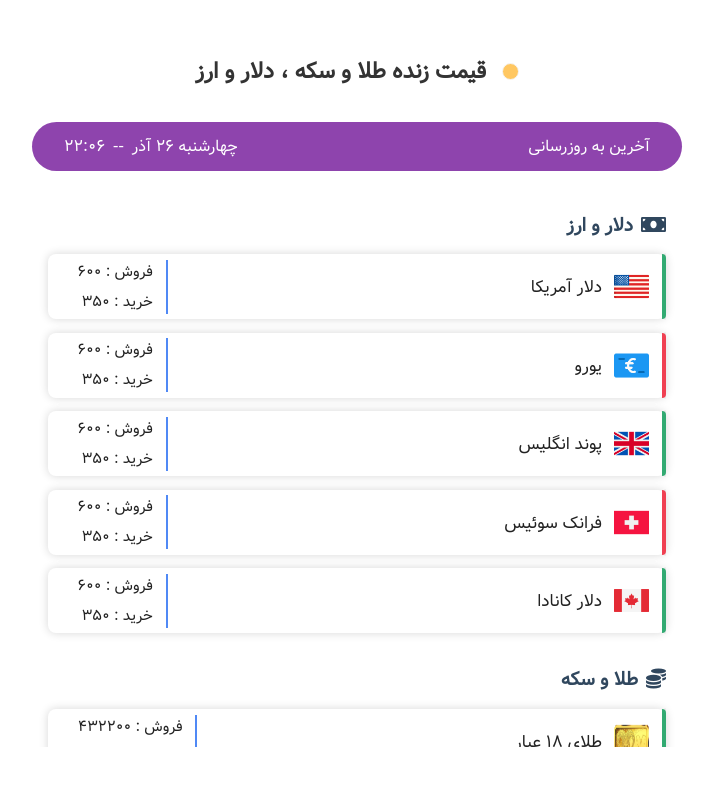
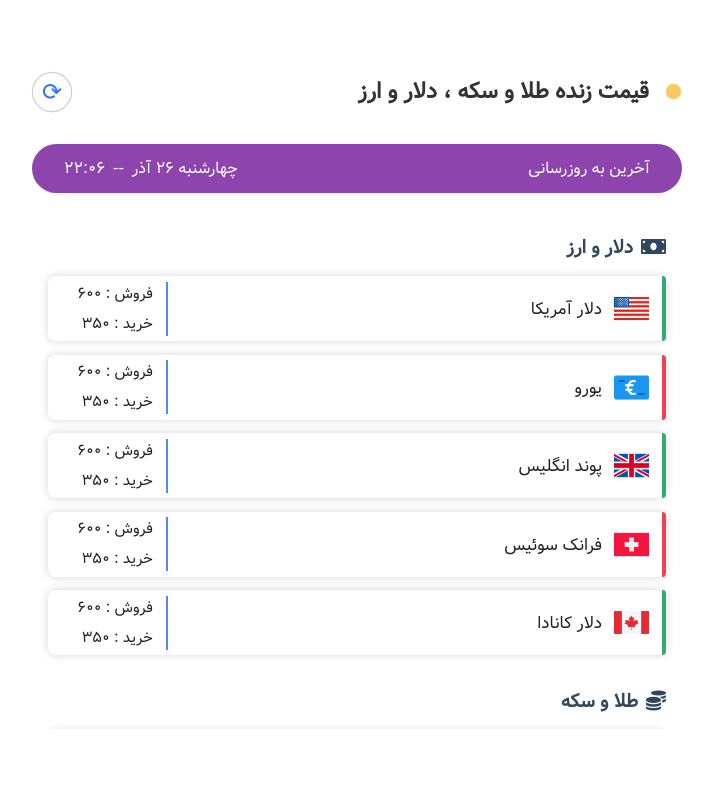
Before and after one commit to mahlatahouri/react-exam, a React (Create React App) app: page / in a window 1280 px wide. Shown: the top 786 px of the page, without its empty margins (432-1145 px from the left). Built offline with nearby package versions, Linux system fonts and the light colour scheme.

Commit message:
finish design and static version app

```diff
--- a/src/App.css
+++ b/src/App.css
@@ -13,5 +13,5 @@
 .main {
   width: 90%;
   margin: 0 auto;
-  /* border: 2px solid purple;   */
+  position: relative;
 }
--- a/src/components/LastUpdate/LastUpdate.css
+++ b/src/components/LastUpdate/LastUpdate.css
@@ -6,9 +6,26 @@
   background-color: #8e44ad;
   border-radius: 50rem;
   color: #fff;
-  padding:.75rem 2rem;
+  padding: 0.75rem 2rem;
   font-size: 16px;
 }
 .lastupdate p:last-child span:nth-child(2) {
   padding: 0 0.5rem;
 }
+.lastupdate button {
+  position: absolute;
+  bottom: 0;
+  left: 10px;
+  width: 40px;
+  height: 40px;
+  background-color: rgb(255, 63, 52,1);
+  border-radius: 50%;
+  display: flex;
+  justify-content: center;
+  align-items: center;
+  font-size: 28px;
+  font-weight: bold;
+  color: #fff;
+  border: 0;
+  outline: none;
+}
--- a/src/components/Title/Title.css
+++ b/src/components/Title/Title.css
@@ -1,7 +1,8 @@
-.wrapper-title {
+.wrapper-title,
+.wrapper-title > div {
   display: flex;
   align-items: center;
-  justify-content: center;
+  justify-content: space-between;
 }
 .wrapper-title h2 {
   text-align: center;
@@ -19,12 +20,54 @@
 }
 @keyframes fade {
   0% {
-    opacity: .2;
+    opacity: 0.2;
   }
   50% {
     opacity: 1;
   }
   100% {
-    opacity: .2;
+    opacity: 0.2;
   }
 }
+
+.refresh-btn {
+  background: #fff;
+  border-radius: 50%;
+  border: 1px solid #ccc;
+  width: 40px;
+  height: 40px;
+  display: block;
+  outline: none;
+  position: relative;
+  color: #2b75fd;
+  font-size: 24px;
+  cursor: pointer;
+}
+.refresh-btn::after {
+  position: absolute;
+  top: -5.3px;
+  right: -6px;
+  background-color: #91b4f5;
+  content: "";
+  width: 50px;
+  border-radius: 50%;
+  height: 50px;
+  z-index: -1;
+  opacity: 0;
+  cursor: pointer;
+  animation: know 4s ease-in infinite;
+}
+@keyframes know {
+  0%{
+    transform: scale(.5);
+    opacity: 0;
+  }
+  50%{
+    transform: scale(1);
+    opacity: 1;
+  }
+  100%{
+    transform: scale(0);
+    opacity: 0;
+  }
+}
--- a/src/components/Title/Title.js
+++ b/src/components/Title/Title.js
@@ -1,12 +1,16 @@
 import React from 'react'
 import './Title.css'
 
-const Title=(props)=>{
+const Title = (props) => {
     return (
         <section className="wrapper-title">
-            <span className="anim-span"></span>
-            <h2>قیمت زنده طلا و سکه ، دلار و ارز</h2>
-        </section>
+            <div>
+                <span className="anim-span"></span>
+                <h2>قیمت زنده طلا و سکه ، دلار و ارز</h2>
+            </div>
+            <button title={"Update"} className="refresh-btn">⟳</button>
+        </section >
+
     )
 }
 
--- a/src/container/AppInfo/AppInfo.css
+++ b/src/container/AppInfo/AppInfo.css
@@ -1,7 +1,20 @@
+#appInfo{
+  scrollbar-width: thin;
+  scrollbar-color:#343a40 transparent;
+}
+#appInfo::-webkit-scrollbar{
+  background: transparent;
+  width: 4px;
+}
+#appInfo::-webkit-scrollbar-thumb{
+  border-radius: 50rem;
+  background: #343a40;
+}
 #appInfo {
-  height: 65vh;
+  height: 60vh;
   overflow-y: scroll;
-  padding:1rem ;
+  overflow-X: hidden;
+  padding:1rem;
   margin-top: 1.5rem;
 }
 #appInfo>div{
```
Also changed, not shown: src/container/AppInfo/AppInfo.js (+2 -8 lines), 1 other file (tests, documents, lock files or other folders).
